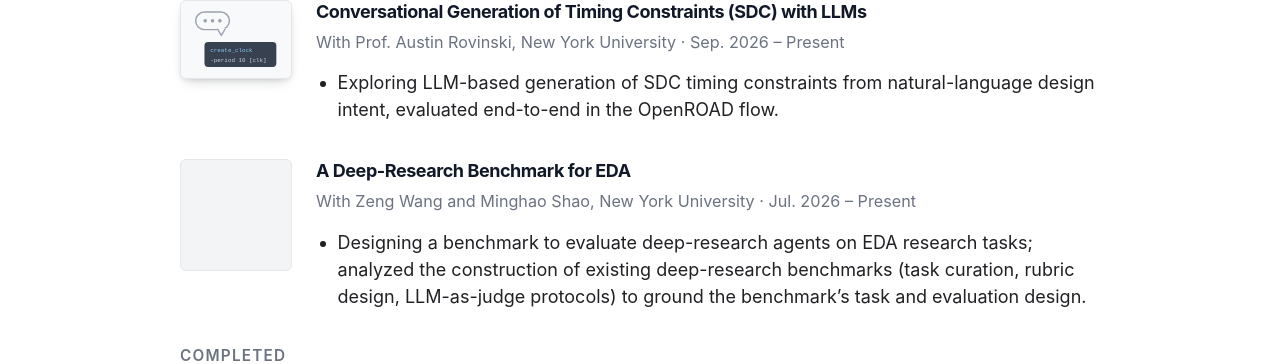
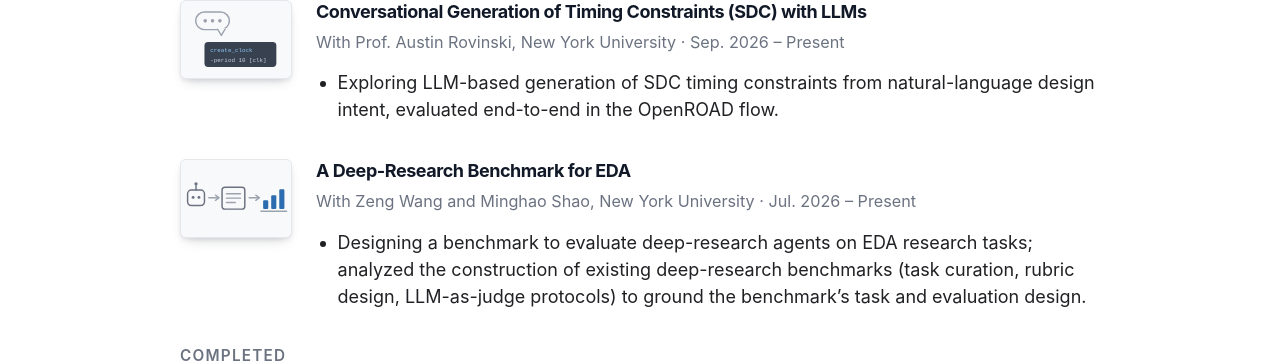
Before and after one commit to fangyiyu02/fangyiyu02.github.io, a Jekyll site: the page built from index.md, in a window 1280 px wide. Shown: the part 1119-1483 px from the top of the page. Built offline with Jekyll 4.4.1, drawn with Linux system fonts in a browser that asks for light colours; a style sheet for code colours, icons or effects is not loaded; our own code applies the rules of GitHub Pages for plain Markdown files.

Commit message:
Add Deep Research benchmark artwork with matching frame and shadow

```diff
--- a/index.md
+++ b/index.md
@@ -44,7 +44,9 @@ With Prof. Austin Rovinski, New York University · Sep. 2026 – Present
 </div>
 
 <div class="project-row" markdown="1">
-<div class="project-thumbnail" aria-hidden="true"></div>
+<div class="project-thumbnail project-thumbnail--artwork">
+  <img src="{{ '/assets/img/deep-research-benchmark.svg' | relative_url }}" alt="Benchmark pipeline: agent, research task, scored results" width="300" height="210" />
+</div>
 <div class="project-body" markdown="1">
 
 #### A Deep-Research Benchmark for EDA
```
Also changed, not shown: assets/img/deep-research-benchmark.svg (added).
